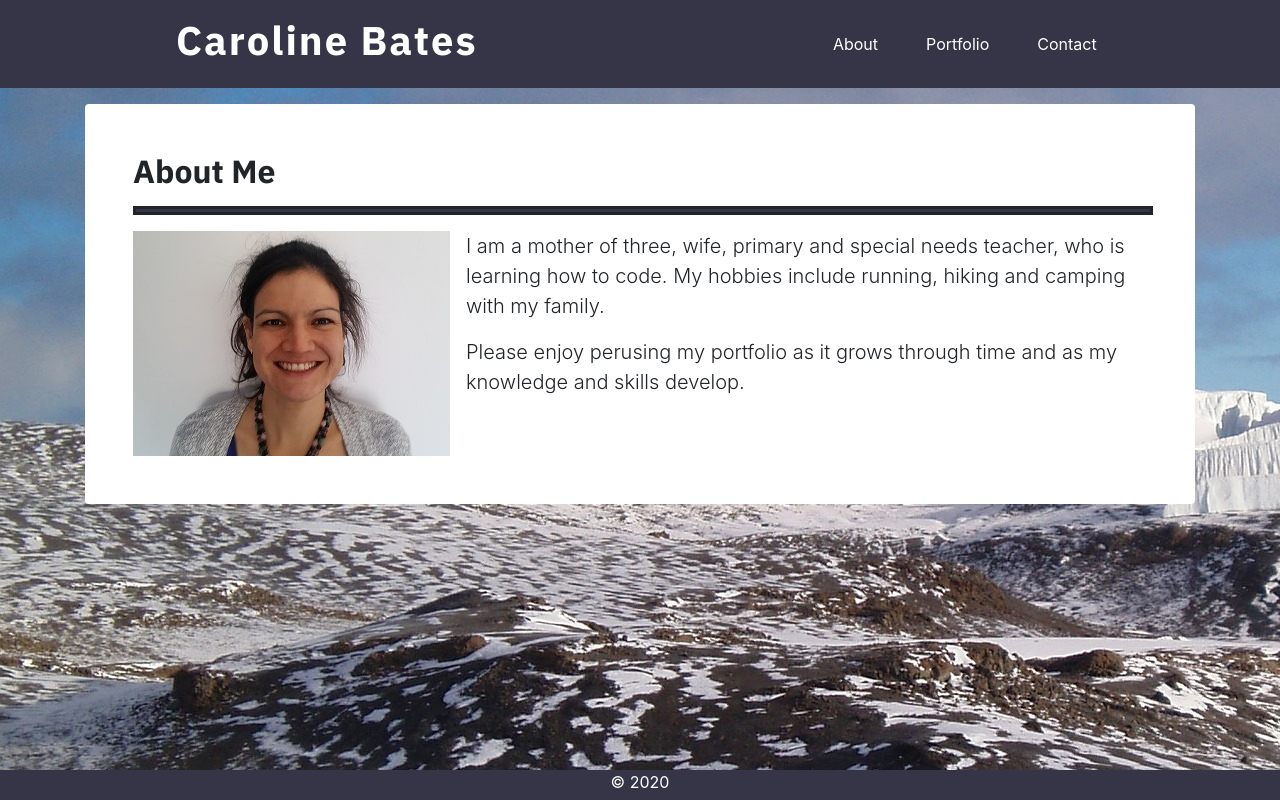
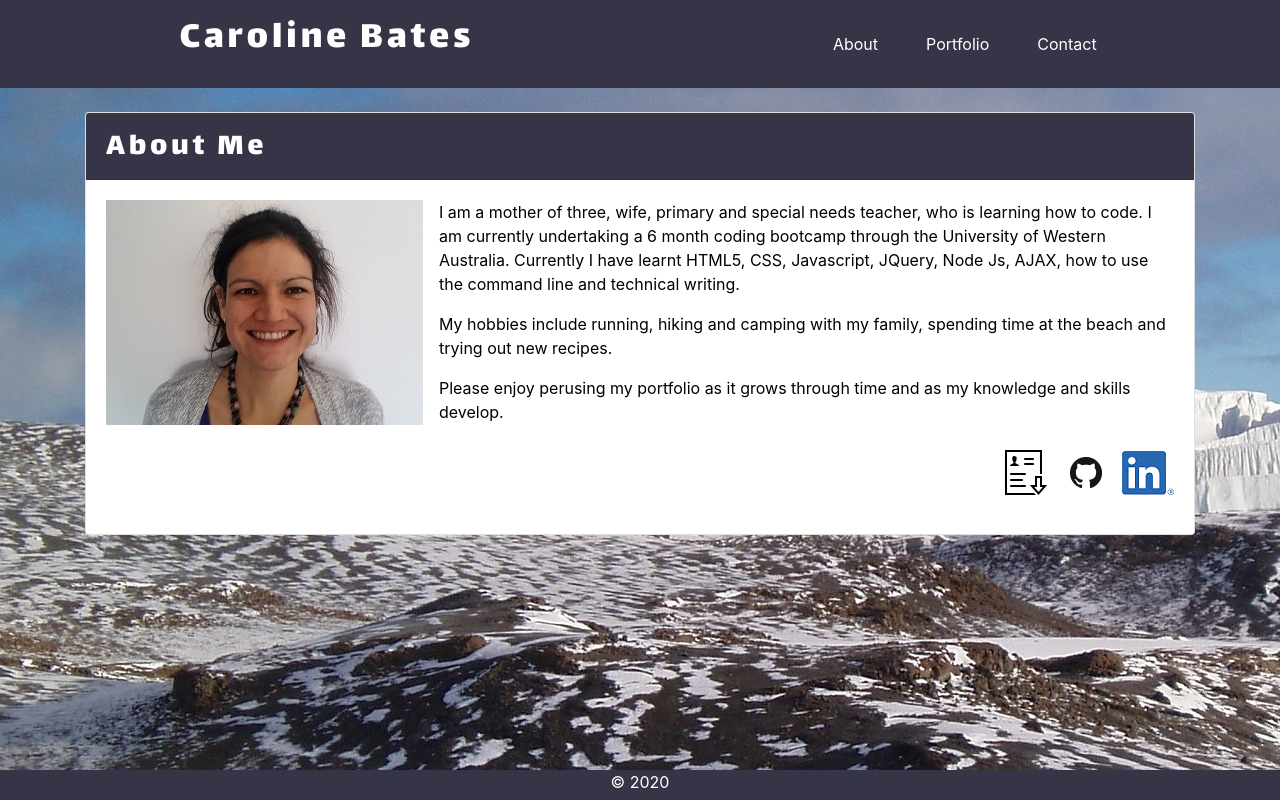
Before and after one commit to CazB67/responsive-portfolio, a plain HTML site: page index.html in a window 1280 px wide. Drawn offline with nearby package versions, Linux system fonts and the light colour scheme.

Commit message:
linked resume

```diff
--- a/contact.html
+++ b/contact.html
@@ -9,7 +9,7 @@
     <link rel="stylesheet" type="text/css" href="css/reset.css">
     <link rel="stylesheet" href="https://stackpath.bootstrapcdn.com/bootstrap/4.4.1/css/bootstrap.min.css" integrity="sha384-Vkoo8x4CGsO3+Hhxv8T/Q5PaXtkKtu6ug5TOeNV6gBiFeWPGFN9MuhOf23Q9Ifjh" crossorigin="anonymous">
     <link rel="stylesheet" type="text/css" href="css/style.css">
-    <link href="https://fonts.googleapis.com/css?family=IBM+Plex+Sans:700&display=swap" rel="stylesheet">
+    <link href="https://fonts.googleapis.com/css?family=Lalezar&display=swap" rel="stylesheet">
 
     <title>Caroline Bates - Portfolio</title>
   </head>
@@ -60,10 +60,13 @@
                         <input class="btn btn-primary mt-2" type="submit" value="Submit">
                       </div>
                       <div class="float-right">
-                        <a href="https://github.com/CazB67" class="mr-3" target="blank">
+                        <a href="CarolineBatesResume.pdf" class="mr-3" target="blank">
+                          <img src="icons8-download-resume-50.png" title="Resume">
+                            </a>
+                        <a href="https://github.com/CazB67" class="mr-3" title="gitHub" target="blank">
                       <img src="icon.png">
                         </a>
-                        <a href="https://www.linkedin.com/in/caroline-bates-350b26198/" target="blank">
+                        <a href="https://www.linkedin.com/in/caroline-bates-350b26198/" title="LinkedIn" target="blank">
                         <img src="LI-In-Bug.png">
                         </a>
                       </div>
--- a/css/style.css
+++ b/css/style.css
@@ -1,4 +1,4 @@
-.navbar, .footer {
+.navbar, .footer, .about-me {
     background-color: rgb(53, 53, 71);
 }
 
@@ -27,12 +27,9 @@ body {
      text-align: center;
  }
 
- h1 {
-     letter-spacing: 2px;
- }
-
  h1, h2 {
-    font-family: 'IBM Plex Sans', sans-serif;
+    font-family: 'Lalezar', cursive;
+    letter-spacing: 4px;
  }
 
  .cardbackground  {
@@ -43,3 +40,7 @@ body {
  .links {
      font-size: 10pt;
  }
+
+ .card-text {
+     color: black;
+ }
--- a/index.html
+++ b/index.html
@@ -9,7 +9,7 @@
     <link rel="stylesheet" type="text/css" href="css/reset.css">
     <link rel="stylesheet" href="https://stackpath.bootstrapcdn.com/bootstrap/4.4.1/css/bootstrap.min.css" integrity="sha384-Vkoo8x4CGsO3+Hhxv8T/Q5PaXtkKtu6ug5TOeNV6gBiFeWPGFN9MuhOf23Q9Ifjh" crossorigin="anonymous">
     <link rel="stylesheet" type="text/css" href="css/style.css">
-    <link href="https://fonts.googleapis.com/css?family=IBM+Plex+Sans:700&display=swap" rel="stylesheet">
+    <link href="https://fonts.googleapis.com/css?family=Lalezar&display=swap" rel="stylesheet">
 
 
     <title>Caroline Bates - Portfolio</title>
@@ -38,14 +38,24 @@
 
     <!--container for card-->
     <div class="container">
-      <div class="card border-0 mt-3">
-        <div class="card-body p-5">
-          <h2>About Me</h2>
-          <hr>
+      <div class="card text-white mb-3 mt-4 ">
+        <h2 class="card-header about-me pt-3">About Me</h2>
+        <div class="card-body mb-3">
           <img src="me.jpg" class="img-fluid float-left pr-3" alt="photo of Caroline Bates">
-          <p class="lead">I am a mother of three, wife, primary and special needs teacher, who is learning how to code. My hobbies include running, hiking and camping with my family.</p>
-          <div style="height:auto"></div>
-          <p class="lead mb-0">Please enjoy perusing my portfolio as it grows through time and as my knowledge and skills develop.</p>
+          <p class="card-text">I am a mother of three, wife, primary and special needs teacher, who is learning how to code. I am currently undertaking a 6 month coding bootcamp through the University of Western Australia. Currently I have learnt HTML5, CSS, Javascript, JQuery, Node Js, AJAX, how to use the command line and technical writing. </p>
+          <p class="card-text">My hobbies include running, hiking and camping with my family, spending time at the beach and trying out new recipes.</p>
+          <p class="card-text mb-4">Please enjoy perusing my portfolio as it grows through time and as my knowledge and skills develop.</p>
+          <div class="float-right">
+            <a href="CarolineBatesResume.pdf" class="mr-3" target="blank">
+              <img src="icons8-download-resume-50.png" title="Resume">
+                </a>
+            <a href="https://github.com/CazB67" class="mr-3" title="gitHub" target="blank">
+          <img src="icon.png">
+            </a>
+            <a href="https://www.linkedin.com/in/caroline-bates-350b26198/" title="LinkedIn" target="blank">
+            <img src="LI-In-Bug.png">
+            </a>
+          </div>
         </div>
       </div>
     </div>
@@ -56,6 +66,5 @@
         <span class="text-white">© 2020</span>
       </div>
     </footer>
-
   </body>
 </html>
```
Also changed, not shown: portfolio.html (+1 -1 lines), icons8-download-resume-50.png (added), 1 other file.
